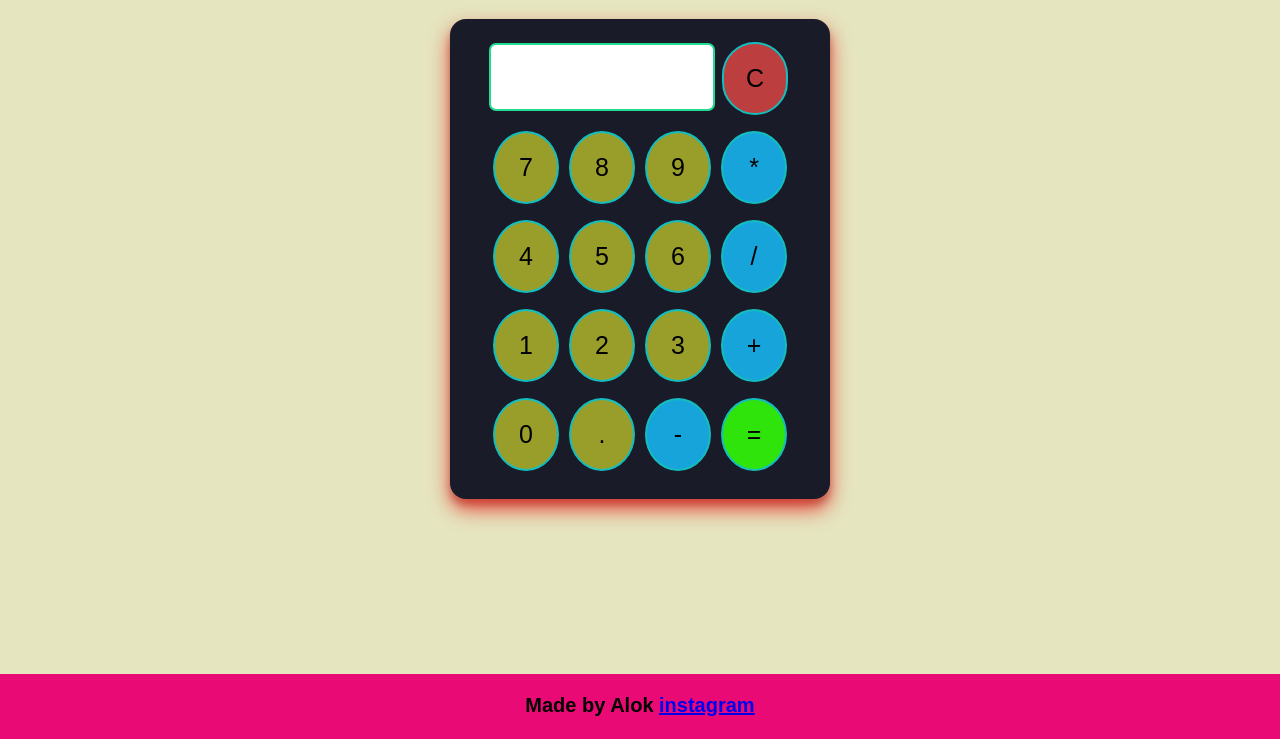
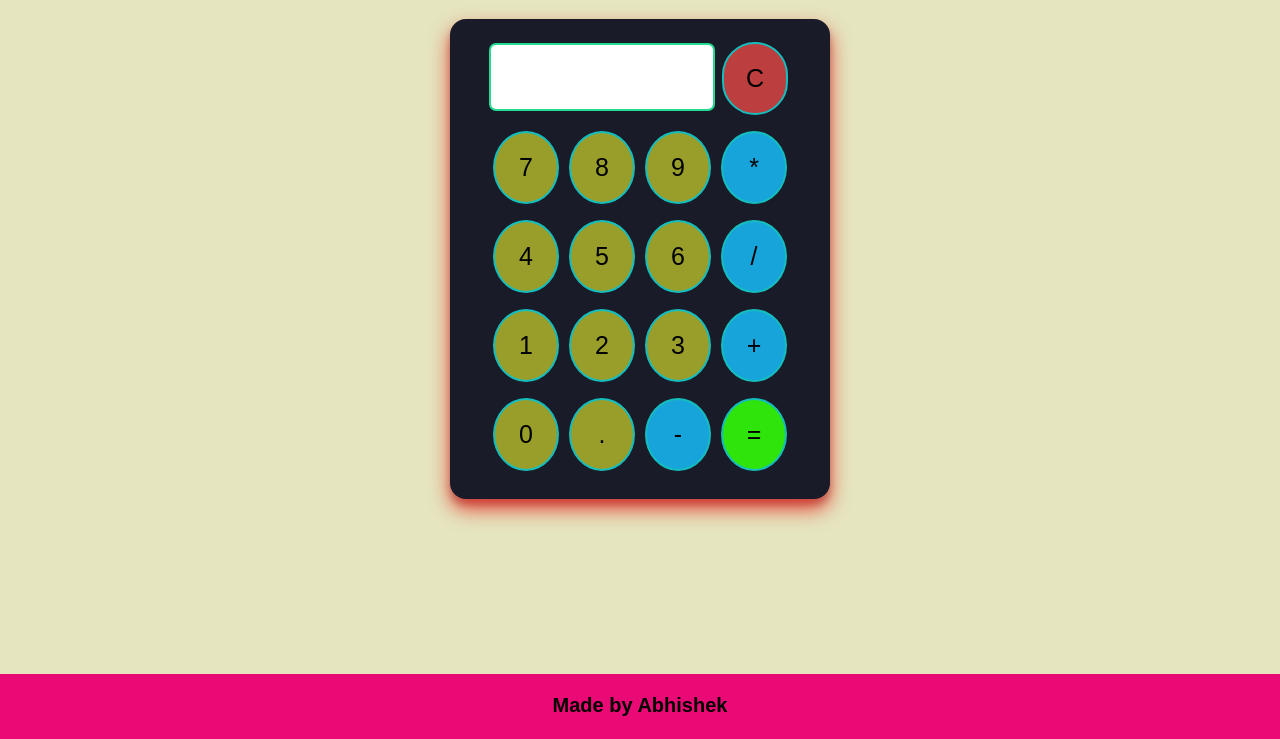
Before and after one commit to abhi4267/calculator1, a plain HTML site: page index.html in a window 1280 px wide. Shown: the part 61-800 px from the top of the page. Drawn offline with Linux system fonts and the light colour scheme.

Commit message:
Update index.html

```diff
--- a/index.html
+++ b/index.html
@@ -42,7 +42,7 @@
   <script src="script.js"></script>
   <footer>
     <center>
-        <p>Made  by Alok <a href="https://www.instagram.com/alokpatel88/" target="_blank">instagram</a></p>
+        <p>Made  by Abhishek</p>
     </center>
 
   </footer>
```
